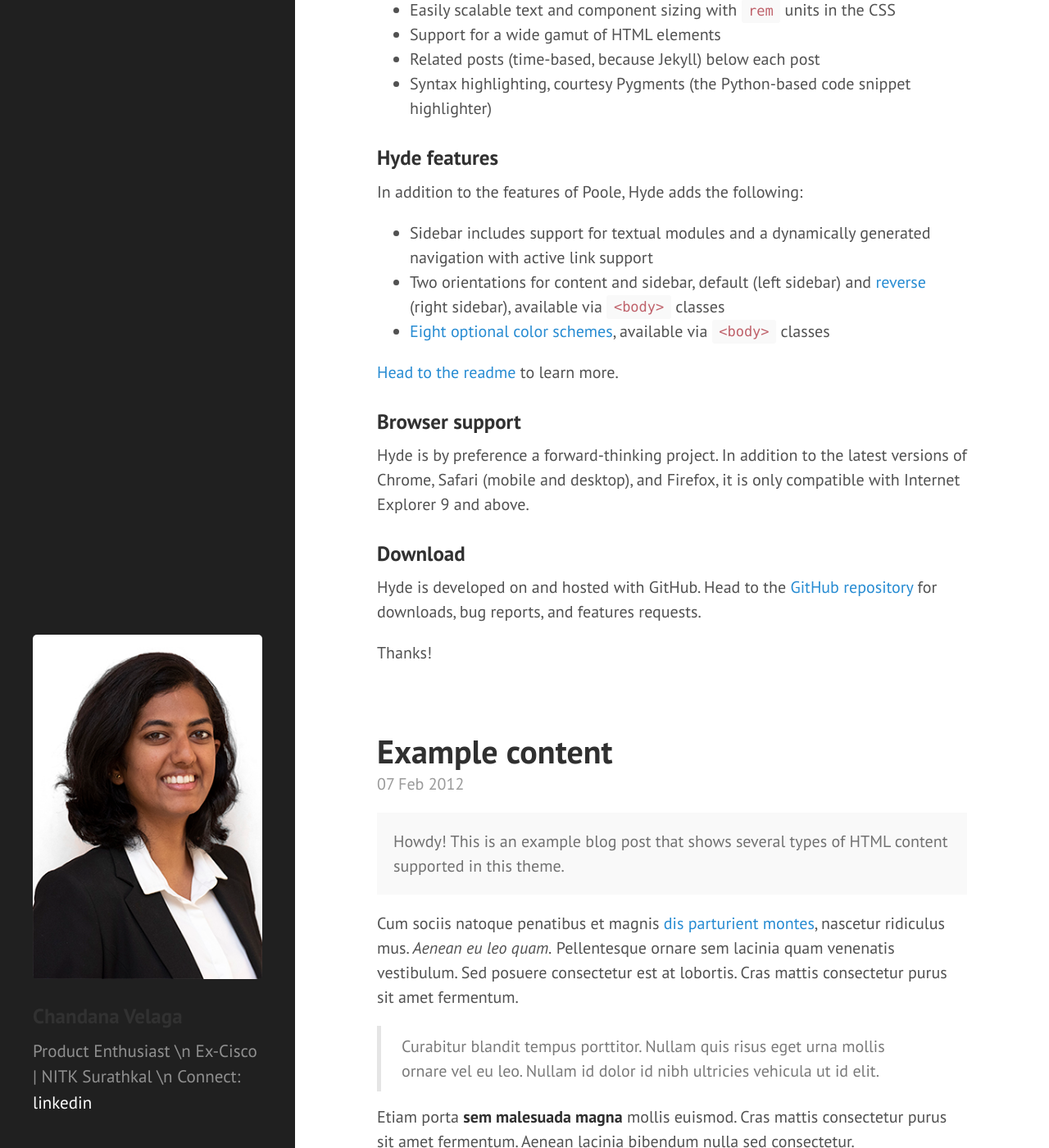
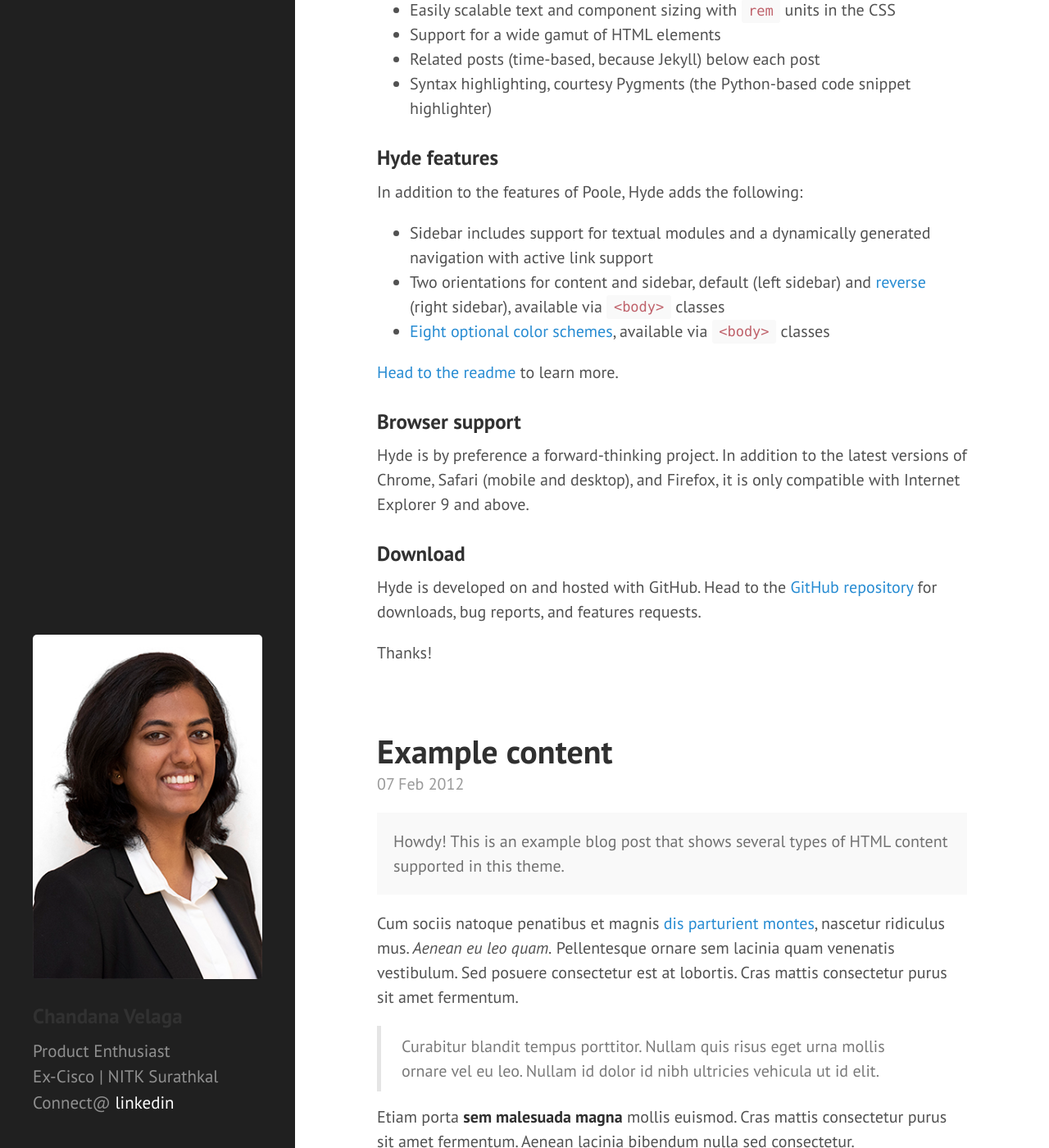
Before and after one commit to chandanavelaga/chandanavelaga.github.io, a Jekyll site: the page built from index.html, in a window 1280 px wide and 1400 px high, scrolled down 514 px. Shown: the whole window at 82% size. Built offline with Jekyll 4.4.1, drawn with Linux system fonts in a browser that asks for light colours; Markdown is read by kramdown in place of the engine named in the settings; the list of posts is cut into pages by our own code.

Commit message:
title changes

```diff
--- a/_config.yml
+++ b/_config.yml
@@ -9,13 +9,14 @@ relative_permalinks: false
 # Setup
 title:            Chandana Velaga
 tagline:          'Resume'
-description:      'Product Enthusiast \n Ex-Cisco | NITK Surathkal \n Connect: <a href="https://www.linkedin.com/in/chandana-velaga-bb17b6102/" target="_blank">linkedin</a>'
+description:      'Product Enthusiast<br>Ex-Cisco | NITK Surathkal<br>
+ Connect@ <a href="https://www.linkedin.com/in/chandana-velaga-bb17b6102/" target="_blank">linkedin</a>'
 url:              http://hyde.getpoole.com
 baseurl:          /
 
 author:
   name:           'Chandana Velaga'
-  url:            https://twitter.com/mdo
+  url:            https://www.linkedin.com/in/chandana-velaga-bb17b6102/
 
 paginate:         5
 
--- a/_includes/sidebar.html
+++ b/_includes/sidebar.html
@@ -1,7 +1,7 @@
 <div class="sidebar">
   <div class="container sidebar-sticky">
     <div class="sidebar-about">
-      <img src="../public/imgs/pic1.jpg" alt="CV">
+      <img class="photo" src="../public/imgs/pic1.jpg" alt="CV">
       <h3>
           {{ site.title }}
       </h3>
--- a/public/css/poole.css
+++ b/public/css/poole.css
@@ -263,6 +263,10 @@ tbody tr:nth-child(odd) th {
   font-weight: 300;
 }
 
+.photo {
+  height: auto;
+  width: auto;
+}
 
 /*
  * Messages
```
